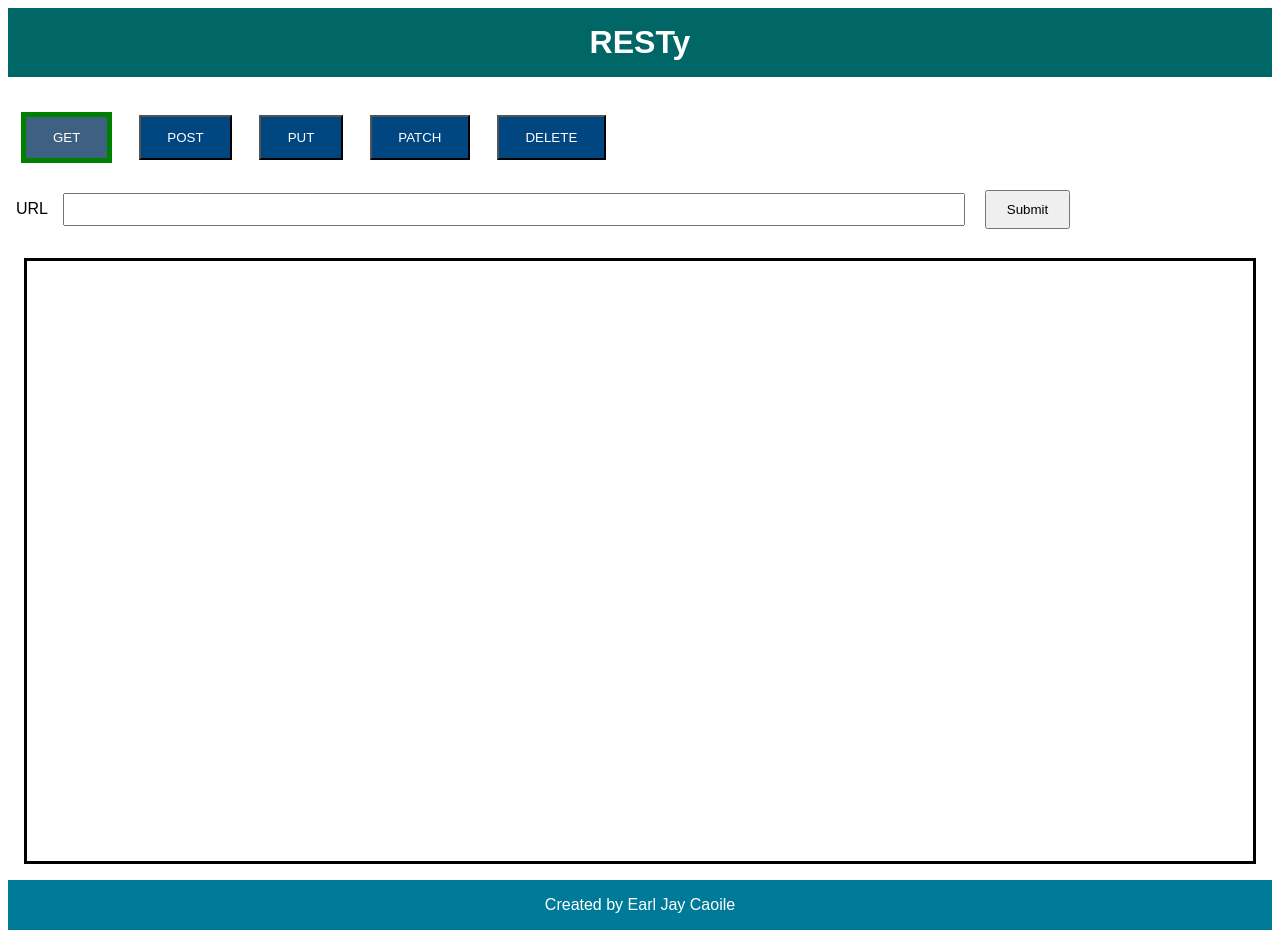
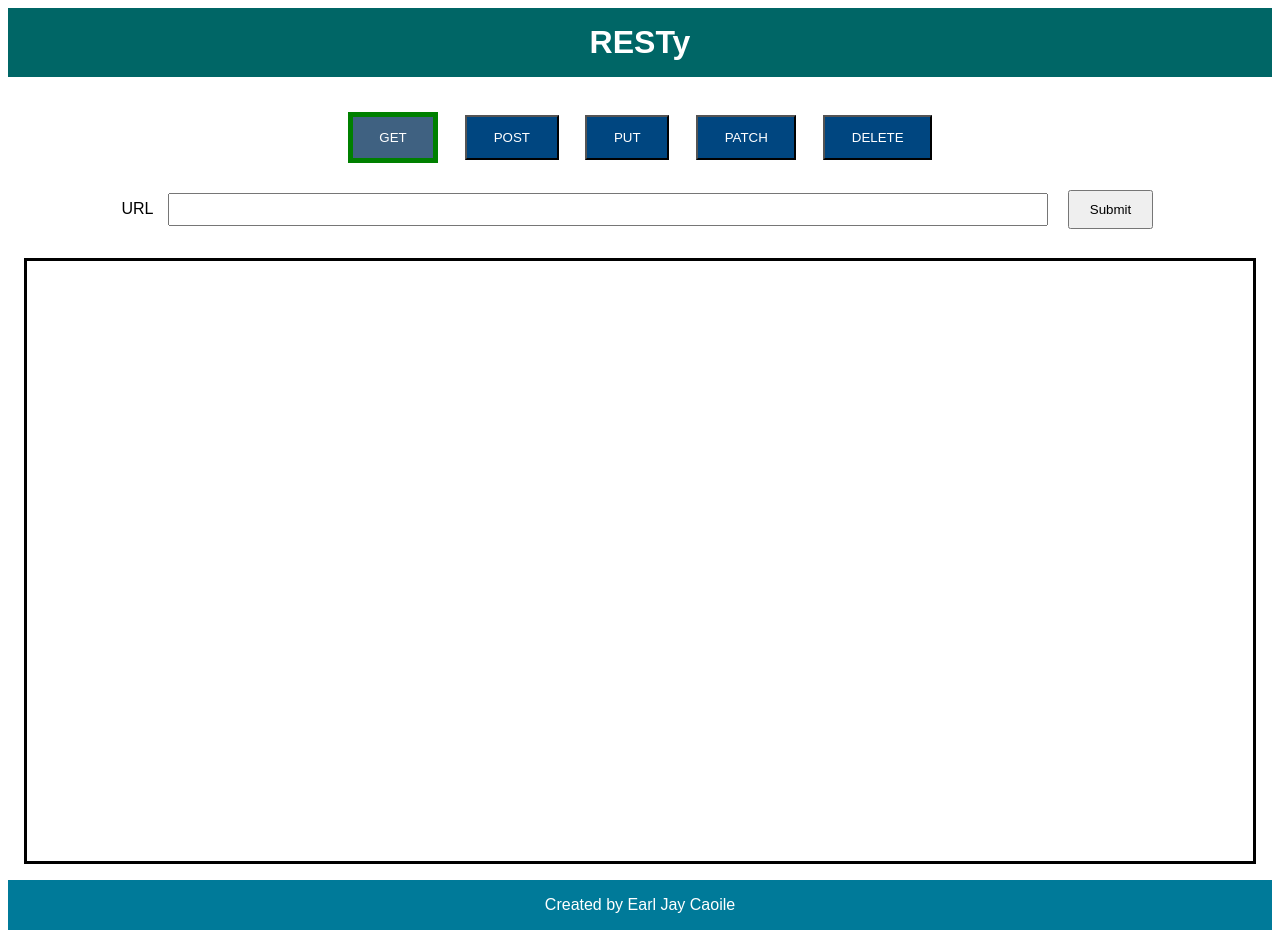
Before and after one commit to earljay-caoile-401-advanced-javascript/react-resty, a React (Create React App) app: page / in a window 1280 px wide. Built offline with nearby package versions, Linux system fonts and the light colour scheme.

Commit message:
centered textbox and buttons (not sure if better) plus wrapped App in BrowserRouter and added Route path

```diff
--- a/src/App.js
+++ b/src/App.js
@@ -1,4 +1,5 @@
 import React from 'react';
+import { BrowserRouter, Route } from 'react-router-dom';
 import RESTy from './components/RESTy';
 import './styles.scss';
 
@@ -15,10 +16,14 @@ import './styles.scss';
  */
 export default function App() {
   return (
-    <div className="App">
-      <h1 className="header">RESTy</h1>
-      <RESTy />
-      <div className="footer">Created by Earl Jay Caoile</div>
-    </div>
+    <BrowserRouter>
+      <div className="App">
+        <h1 className="header">RESTy</h1>
+        <Route path="/" exact={true}>
+          <RESTy />
+        </Route>
+        <div className="footer">Created by Earl Jay Caoile</div>
+      </div>
+    </BrowserRouter>
   );
 }
--- a/src/components/Form.js
+++ b/src/components/Form.js
@@ -39,7 +39,7 @@ function Form(props) {
   }
 
   return (
-    <>
+    <div className="form">
       <div className="req-type">
         <button
           value="GET"
@@ -75,7 +75,7 @@ function Form(props) {
           Submit
         </button>
       </div>
-    </>
+    </div>
   );
 }
 
--- a/src/components/Results.js
+++ b/src/components/Results.js
@@ -15,7 +15,7 @@ function Results(props) {
     ) : null;
 
   return (
-    <div className="res-border">
+    <div className="results">
       {props.loading ? <LoadingSpinner /> : resContent}
     </div>
   );
--- a/src/styles.scss
+++ b/src/styles.scss
@@ -17,6 +17,15 @@
   background-color: #007a99;
 }
 
+.req-type,
+.form-input {
+  text-align: center;
+}
+
+.form {
+  margin: $spacing;
+}
+
 .req-type {
   button {
     background-color: #004680;
@@ -32,10 +41,6 @@
   .selected-btn {
     border: 0.4em solid green;
     background-color: #3f6181;
-  }
-
-  @media only screen and (max-width: 675px) {
-    text-align: center;
   }
 }
 
@@ -57,7 +62,7 @@
     @include setSpacing($spacing, $pxPad / 2 $pxPad);
   }
 
-  @media only screen and (max-width: 675px) {
+  @media only screen and (max-width: 700px) {
     input.textbox {
       width: 94%;
     }
@@ -68,9 +73,10 @@
   }
 }
 
-.res-border {
+.results {
   border-style: solid;
   min-height: 71vh;
+
   @include setSpacing($spacing, $spacing);
 
   * {
```
